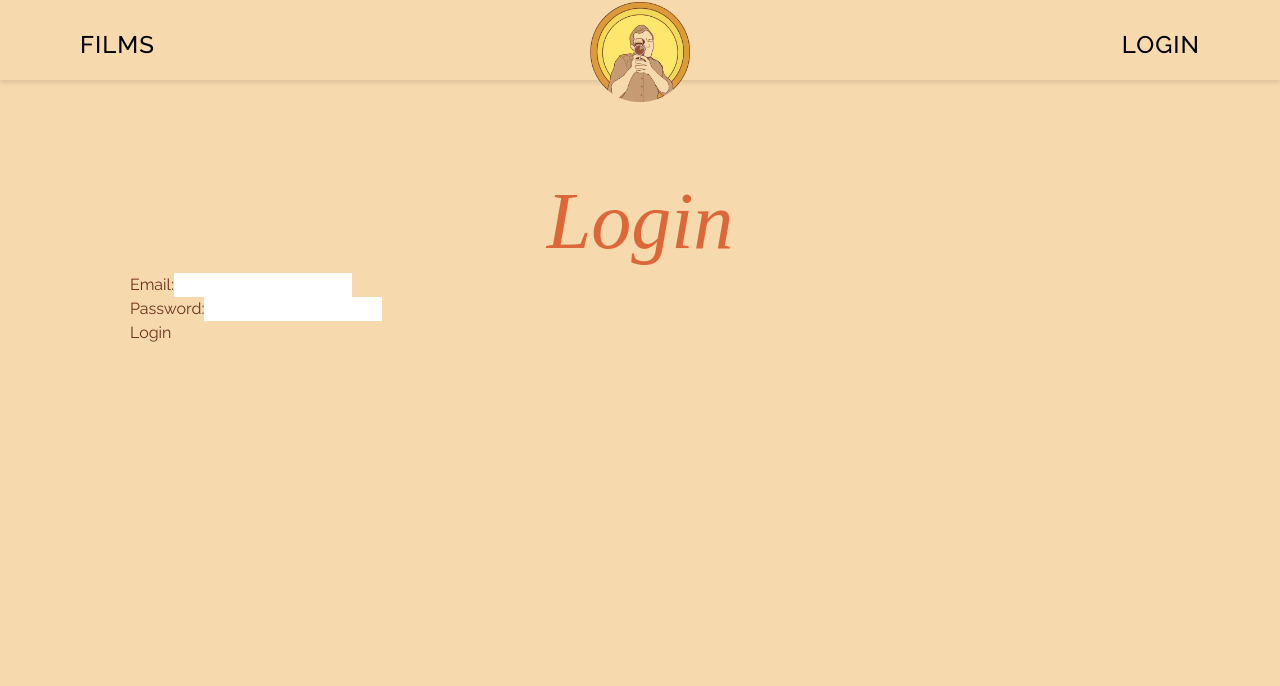
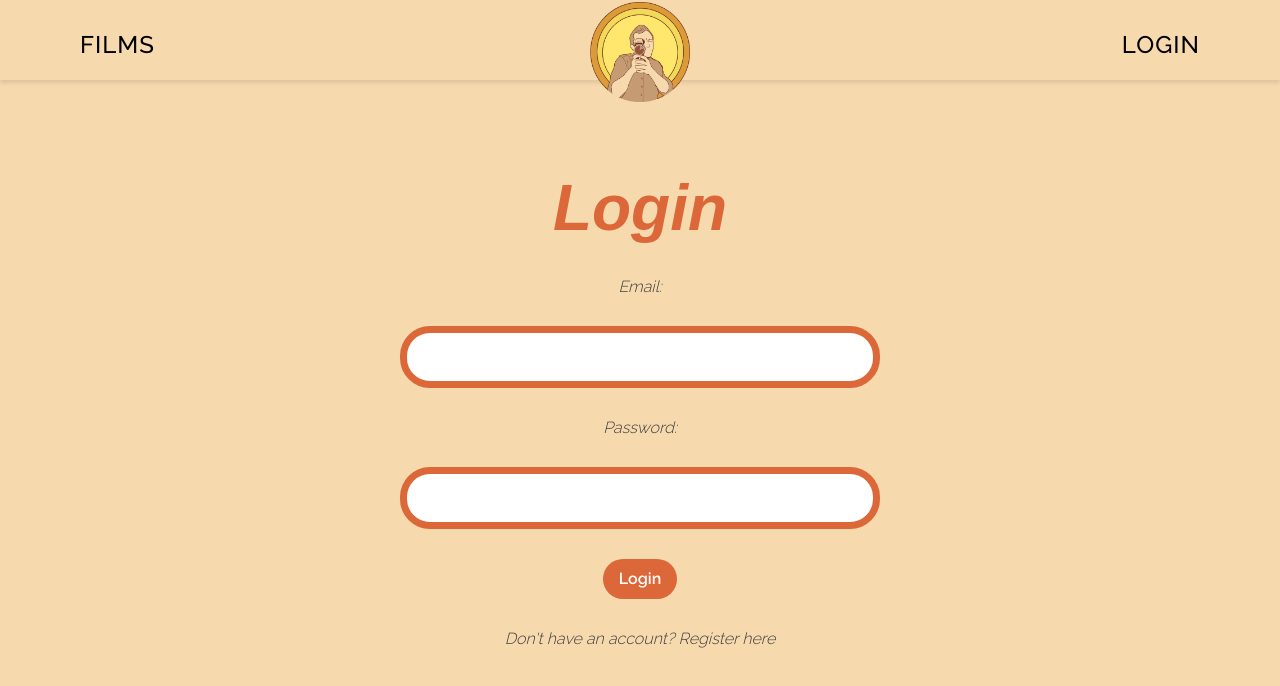
Before and after one commit to lydia-ratto/films_with_josh_bg, a React (Create React App) app in the folder films/: page /login in a window 1280 px wide. Shown: the top 686 px of the page. Built offline with nearby package versions, Linux system fonts and the light colour scheme; a web font is replaced by a local one.

Commit message:
styled login page and updated button (#17)

```diff
--- a/films/src/components/CustomTheme.js
+++ b/films/src/components/CustomTheme.js
@@ -48,15 +48,43 @@ export const CustomTheme = extendTheme({
     },
   },
   components: {
+    Text: {
+      variants: {
+        label: {
+          mt: "30px"
+        }
+      }
+    },
+    Link: {
+      variants: {
+        orange: {
+          fontWeight: 'bold'
+        }
+      }
+    },
     Button: {
       baseStyle: {
-          borderRadius: '30px',
-        },
+        borderRadius: '30px',
+        width: "min-content"
+      },
       variants: {
-        "primary": {
+        primary: {
           backgroundColor: "brand.orange",
           color: "white",
-          width: "min-content"
+        },
+        secondary: {
+          backgroundColor: "brand.orange",
+          color: "white",
+        },
+        primaryForm: {
+          backgroundColor: "brand.orange",
+          color: "white",
+          mt: "30px"
+        },
+        secondaryForm: {
+          backgroundColor: "brand.brown",
+          color: "white",
+          mt: "30px"
         }
       }
     },
--- a/films/src/components/pages/LoginPage.js
+++ b/films/src/components/pages/LoginPage.js
@@ -1,5 +1,8 @@
 import React, { useState } from 'react';
 import useAuth from '../hooks/useAuth';
+import { Input, Button, Text, Heading, Flex } from '@chakra-ui/react';
+import { Link } from 'react-router-dom'
+
 
 function Login() {
   const {login} = useAuth()
@@ -34,30 +37,48 @@ function Login() {
 
   return (
     <div>
-      <h2>Login</h2>
+      <Heading>Login</Heading>
+      <Flex flexDirection="column" alignItems="center">
         <form onSubmit={handleSubmit}>
-        <div>
-          <label>Email:</label>
-          <input
+          <Flex flexDirection="column" alignItems="center">
+            <Text variant="label">Email:</Text>
+            <Input
+              variant="filled"
               type="email"
               name="email"
               value={formData.email}
               onChange={handleChange}
               required
             />
-        </div>
-        <div>
-          <label>Password:</label>
-          <input
+            <Text variant="label">Password:</Text>
+            <Input
+              variant="filled"
               type="password"
               name="password"
               value={formData.password}
               onChange={handleChange}
               required
             />
-        </div>
-        <button type="submit">Login</button>
+            <Button
+              variant="primaryForm"
+              type="submit"
+            >
+              Login
+            </Button>
+          </Flex>
         </form>
+          <Text
+            mt="30px"
+          >
+            Don't have an account?{' '}
+            <Link
+              to='/register'
+              variant='orange'
+            >
+                Register here
+            </Link>
+          </Text>
+      </Flex>
     </div>
   );
 };
```
Lines whose indentation alone changed are shown as unchanged.
